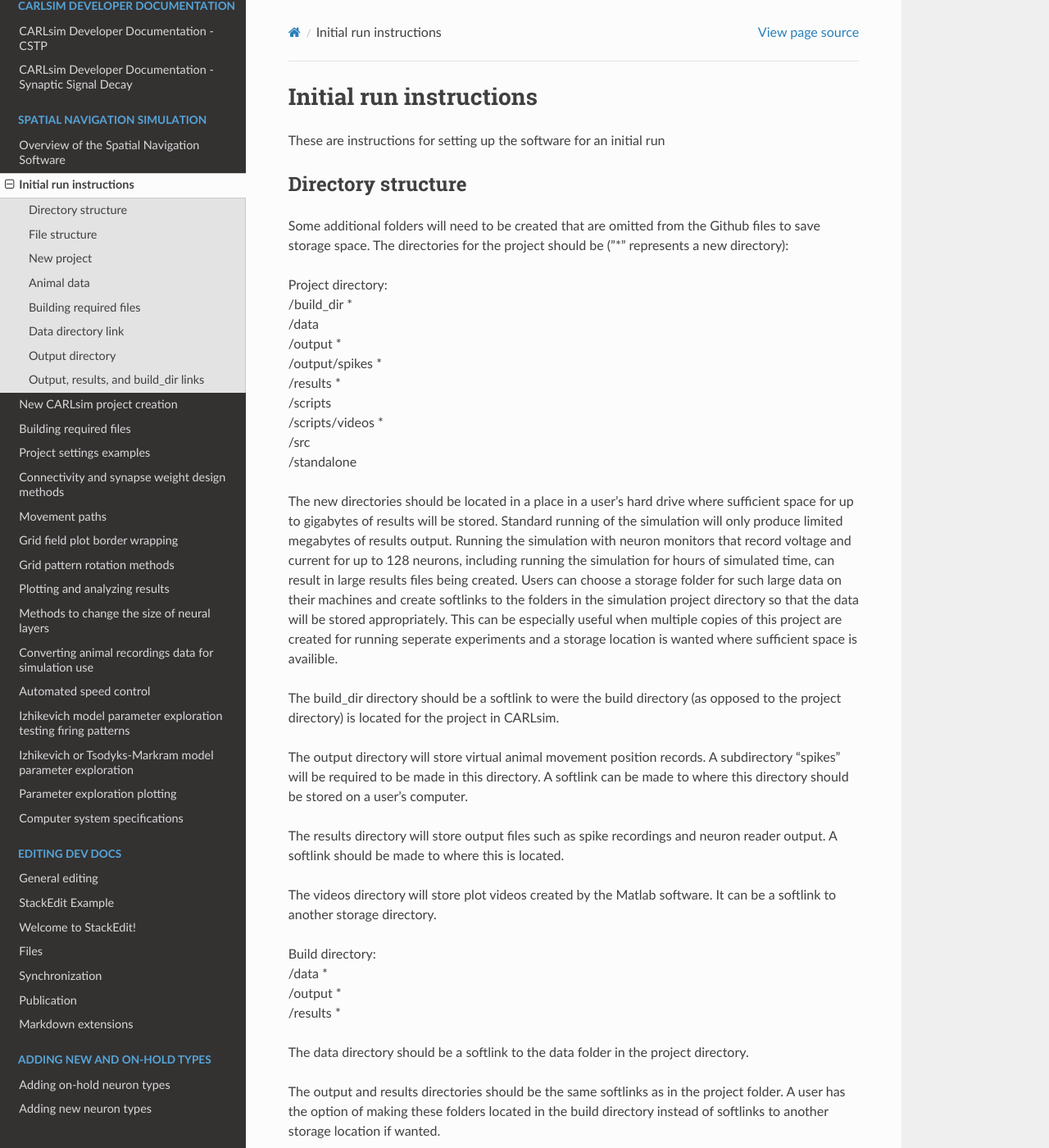
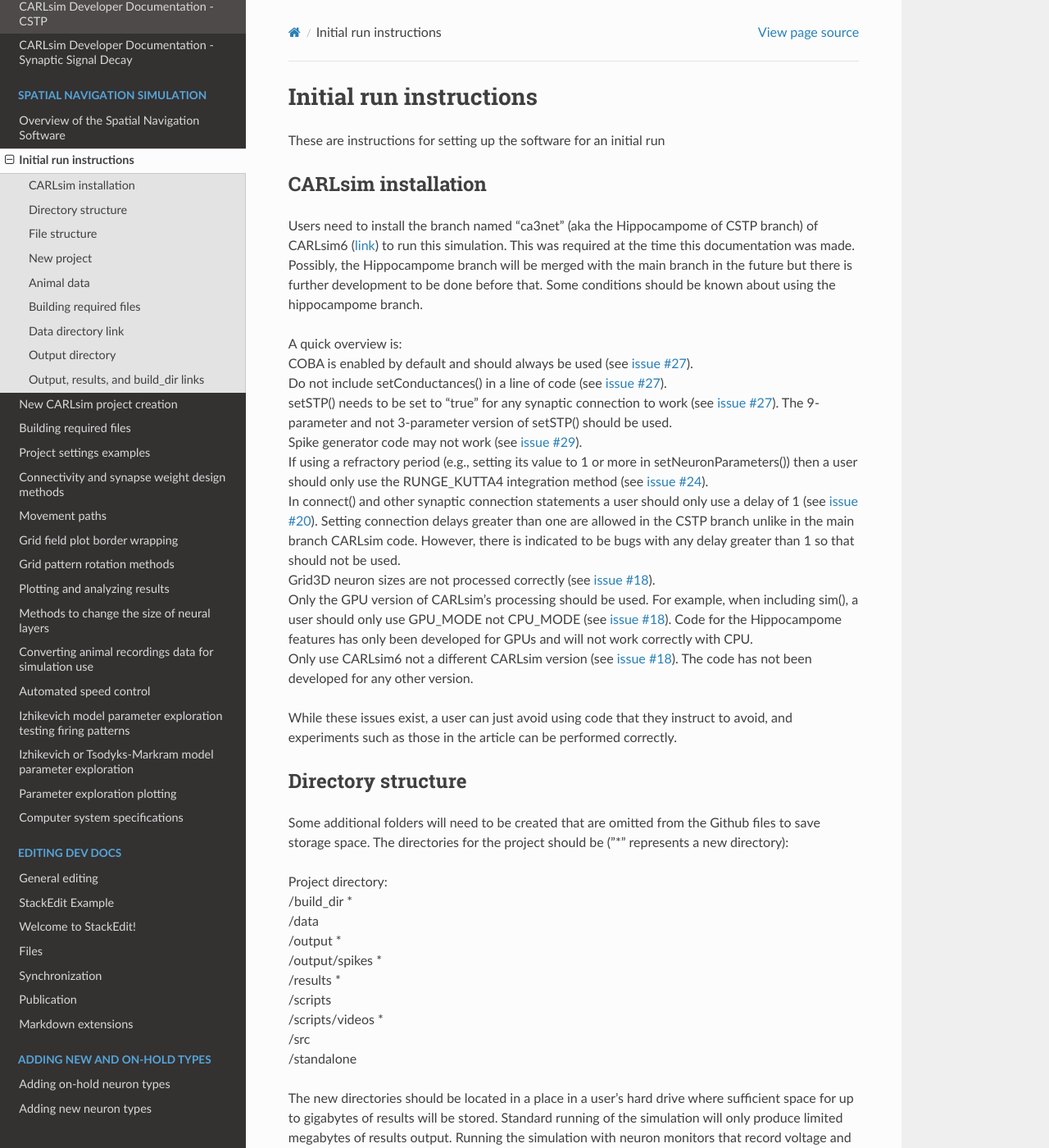
Before and after one commit to Hippocampome-Org/hco_dev_docs, a Sphinx documentation site: the page built from docs/spatial_nav/initial_run.md, in a window 1280 px wide and 1400 px high. Shown: the whole window at 82% size. Built offline with Sphinx 7.4.7 and the Read the Docs theme 2.0.0, drawn with Linux system fonts in a browser that asks for light colours.

Commit message:
updated spatial nav sim docs

```diff
--- a/docs/spatial_nav/initial_run.md
+++ b/docs/spatial_nav/initial_run.md
@@ -2,6 +2,23 @@ Initial run instructions
 ========================
 
 These are instructions for setting up the software for an initial run
+
+## CARLsim installation
+
+Users need to install the branch named "ca3net" (aka the Hippocampome of CSTP branch) of CARLsim6 ([link](https://github.com/UCI-CARL/CARLsim6/tree/feat/ca3net)) to run this simulation. This was required at the time this documentation was made. Possibly, the Hippocampome branch will be merged with the main branch in the future but there is further development to be done before that. Some conditions should be known about using the hippocampome branch.
+
+A quick overview is:
+<br>COBA is enabled by default and should always be used (see [issue #27](https://github.com/UCI-CARL/CARLsim6/issues/27)).
+<br>Do not include setConductances() in a line of code (see [issue #27](https://github.com/UCI-CARL/CARLsim6/issues/27)).
+<br>setSTP() needs to be set to "true" for any synaptic connection to work (see [issue #27](https://github.com/UCI-CARL/CARLsim6/issues/27)). The 9-parameter and not 3-parameter version of setSTP() should be used.
+<br>Spike generator code may not work (see [issue #29](https://github.com/UCI-CARL/CARLsim6/issues/29)).
+<br>If using a refractory period (e.g., setting its value to 1 or more in setNeuronParameters()) then a user should only use the RUNGE_KUTTA4 integration method (see [issue #24](https://github.com/UCI-CARL/CARLsim6/issues/24)).
+<br>In connect() and other synaptic connection statements a user should only use a delay of 1 (see [issue #20](https://github.com/UCI-CARL/CARLsim6/issues/20)). Setting connection delays greater than one are allowed in the CSTP branch unlike in the main branch CARLsim code. However, there is indicated to be bugs with any delay greater than 1 so that should not be used.
+<br>Grid3D neuron sizes are not processed correctly (see [issue #18](https://github.com/UCI-CARL/CARLsim6/issues/18)).
+<br>Only the GPU version of CARLsim's processing should be used. For example, when including sim(), a user should only use GPU_MODE not CPU_MODE (see [issue #18](https://github.com/UCI-CARL/CARLsim6/issues/18)). Code for the Hippocampome features has only been developed for GPUs and will not work correctly with CPU.
+<br>Only use CARLsim6 not a different CARLsim version (see [issue #18](https://github.com/UCI-CARL/CARLsim6/issues/18)). The code has not been developed for any other version.
+<br>
+<br>While these issues exist, a user can just avoid using code that they instruct to avoid, and experiments such as those in the article can be performed correctly.
 
 ## Directory structure
 
```
